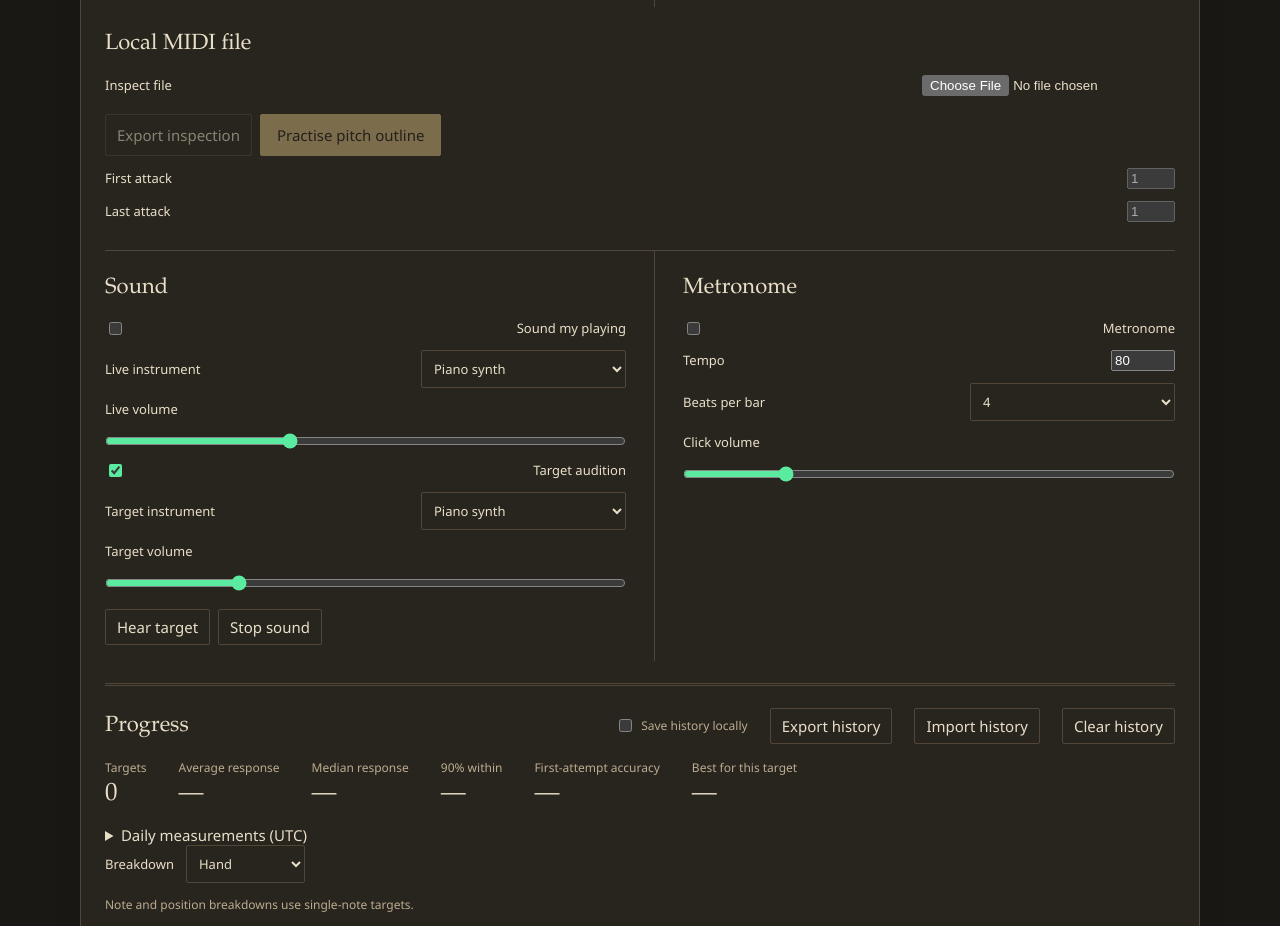
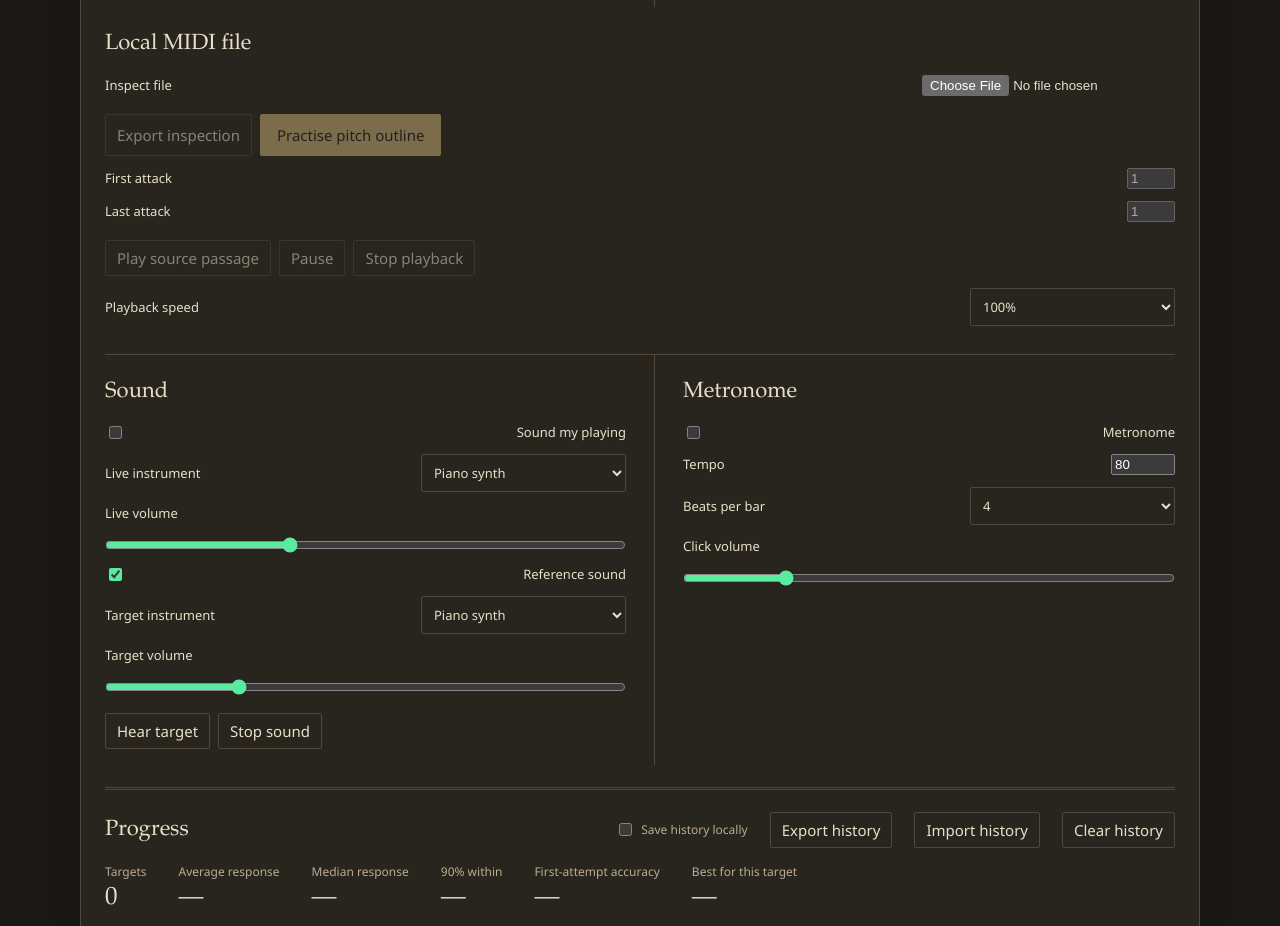
Before and after one commit to dkjroot/piano_sight_reader, a Flask app: page / in a window 1280 px wide. Shown: the part 1546-2472 px from the top of the page. Run offline with Flask 3, Linux system fonts and the light colour scheme.

Commit message:
Play MIDI source passages with independent tempo-aware reference audio

```diff
--- a/static/app.js
+++ b/static/app.js
@@ -6,6 +6,7 @@
 import {ScorePanel} from './score.js';
 import {makeOutline} from './outline.js';
 import {layoutPreset,staffViewport} from './layout.js';
+import {SourcePlayer} from './playback.js';
 
 const $ = id => document.getElementById(id);
 const performance = new Performance();
@@ -23,6 +24,7 @@
 let streamOffset = 0;
 let inputRevision = 0;
 const sound=new SoundPanel(()=>target,()=>new Set([...performance.held,...performance.sustained]));
+const sourcePlayer=new SourcePlayer(sound,scorePanel);
 const SETTLE_MS = 120;
 const storageKey = 'piano-sight-reader-v1';
 // Set bounds before restoring saved endpoints, avoiding browser clamping.
--- a/static/audio.js
+++ b/static/audio.js
@@ -1,7 +1,7 @@
 // Original additive instruments. No samples, network requests or MIDI output.
 export class SynthPath {
   constructor(context, destination) {
-    this.context=context; this.voices=new Map(); this.instrument='piano';
+    this.context=context; this.voices=new Map(); this.sounding=new Set(); this.instrument='piano';
     this.gain=context.createGain(); this.gain.gain.value=.25; this.gain.connect(destination);
   }
   configure(instrument,volume) {
@@ -10,12 +10,12 @@
     this.instrument=selected;
     this.gain.gain.setTargetAtTime(Math.max(0,Math.min(1,volume)),this.context.currentTime,.015);
   }
-  noteOn(pitch,time=this.context.currentTime,duration=null) {
+  noteOn(pitch,time=this.context.currentTime,duration=null,key=pitch,velocity=1) {
     if (!Number.isInteger(pitch) || pitch<0 || pitch>127) return;
-    this.noteOff(pitch,time);
+    this.noteOff(key,time);
     const envelope=this.context.createGain(), oscillators=[];
     envelope.connect(this.gain);
-    const organ=this.instrument==='organ', level=organ ? .12 : .22;
+    const organ=this.instrument==='organ', level=(organ ? .12 : .22)*Math.max(.01,Math.min(1,velocity));
     envelope.gain.setValueAtTime(0,time);
     envelope.gain.linearRampToValueAtTime(level,time+.008);
     if (!organ) envelope.gain.exponentialRampToValueAtTime(.002,time+5);
@@ -26,18 +26,20 @@
       oscillator.onended=()=>{oscillator.disconnect(); partial.disconnect();};
       oscillator.start(time); oscillators.push(oscillator);
     }
-    const voice={envelope,oscillators,start:time}; this.voices.set(pitch,voice);
-    if (duration!==null) this.release(pitch,voice,time+duration);
+    const voice={envelope,oscillators,start:time}; this.voices.set(key,voice); this.sounding.add(voice);
+    const last=oscillators.at(-1), cleanup=last.onended;
+    last.onended=()=>{cleanup(); envelope.disconnect(); this.sounding.delete(voice); if(this.voices.get(key)===voice) this.voices.delete(key);};
+    if (duration!==null) this.release(key,voice,time+duration);
   }
   release(pitch,voice,time) {
-    const end=Math.max(time,voice.start+.009), gain=voice.envelope.gain;
+    const gain=voice.envelope.gain;
+    if(time<voice.start) {gain.cancelScheduledValues(time); gain.setValueAtTime(0,time); for(const oscillator of voice.oscillators) oscillator.stop(time); return;}
+    const end=Math.max(time,voice.start+.009);
     // Hold the current envelope before fading; cancelAndHold avoids a release jump.
     if (gain.cancelAndHoldAtTime) gain.cancelAndHoldAtTime(end);
     else {gain.cancelScheduledValues(end); gain.setValueAtTime(gain.value,end);}
     gain.linearRampToValueAtTime(0,end+.06);
     for (const oscillator of voice.oscillators) oscillator.stop(end+.07);
-    const last=voice.oscillators.at(-1), cleanup=last.onended;
-    last.onended=()=>{cleanup(); voice.envelope.disconnect(); if(this.voices.get(pitch)===voice) this.voices.delete(pitch);};
   }
   noteOff(pitch,time=this.context.currentTime) {const voice=this.voices.get(pitch); if(voice) {this.voices.delete(pitch); this.release(pitch,voice,time);}}
   sync(pitches) {
@@ -45,7 +47,7 @@
     for (const pitch of this.voices.keys()) if(!wanted.has(pitch)) this.noteOff(pitch);
     for (const pitch of wanted) if(!this.voices.has(pitch)) this.noteOn(pitch);
   }
-  stop() {for(const pitch of [...this.voices.keys()]) this.noteOff(pitch);}
+  stop() {this.voices.clear(); for(const voice of this.sounding) this.release(null,voice,this.context.currentTime);}
 }
 export class MetronomeClock {
   constructor() {this.running=false;}
--- /dev/null
+++ b/static/playback.js
@@ -0,0 +1,44 @@
+import {PlaybackCursor,referencePlan} from './transport.js';
+const $=id=>document.getElementById(id);
+export class SourcePlayer {
+  constructor(sound,scorePanel) {
+    this.sound=sound; this.panel=scorePanel; this.cursor=new PlaybackCursor(); this.timer=null; this.revision=0; this.lastPaint=-1;
+    scorePanel.onPassageChange=()=>{this.stop(); this.refresh();};
+    sound.onReferenceStop=()=>this.stop(); sound.onConfigure=()=>this.refresh();
+    $('play-source').addEventListener('click',()=>void this.play());
+    $('pause-source').addEventListener('click',()=>{this.revision++; this.cursor.pause(sound.engine.context.currentTime); this.silence(); $('source-playback-status').textContent=`Paused · ${this.cursor.position.toFixed(1)} / ${this.cursor.plan.duration.toFixed(1)} s`; this.refresh();});
+    $('stop-source').addEventListener('click',()=>this.stop());
+    $('source-speed').addEventListener('change',()=>this.stop());
+    this.refresh();
+  }
+  refresh() {
+    const tracks=new Set(this.panel.rules().filter(rule=>rule.enabled).map(rule=>rule.track));
+    const playable=this.panel.score?.duration_ticks>0 && this.panel.score.notes.some(note=>note.channel!==9 && tracks.has(note.track));
+    $('play-source').disabled=!playable || !$('reference-sound').checked || this.cursor.state==='playing';
+    $('play-source').textContent=this.cursor.state==='paused' ? 'Resume passage' : 'Play source passage';
+    $('pause-source').disabled=this.cursor.state!=='playing';
+    $('stop-source').disabled=['stopped','ended'].includes(this.cursor.state);
+  }
+  async play() {
+    const revision=++this.revision;
+    try {
+      const plan=this.cursor.state==='paused' ? this.cursor.plan : referencePlan(this.panel.score,{start:+$('passage-start').value,end:+$('passage-end').value,tracks:this.panel.rules()},+$('source-speed').value);
+      if(!plan.notes.length || !plan.duration) throw new Error('No playable note durations in this source passage.');
+      if(!await this.sound.activate() || revision!==this.revision) return;
+      this.sound.engine.reference.stop();
+      this.cursor.play(plan,this.sound.engine.context.currentTime,this.cursor.state==='paused' ? this.cursor.position : 0);
+      this.lastPaint=-1; this.pump(); this.timer=setInterval(()=>this.pump(),25); this.refresh();
+    } catch(error) {$('source-playback-status').textContent='Playback failed: '+error.message;}
+  }
+  pump() {
+    const now=this.sound.engine.context.currentTime;
+    this.cursor.pump(now,note=>this.sound.engine.reference.noteOn(note.pitch,note.time,note.duration,note.id,note.velocity/127));
+    if(now-this.lastPaint>.2 || this.cursor.state==='ended') {
+      $('source-playback-status').textContent=`${this.cursor.state==='ended' ? 'Finished' : 'Playing'} · ${this.cursor.at(now).toFixed(1)} / ${this.cursor.plan.duration.toFixed(1)} s`;
+      this.lastPaint=now;
+    }
+    if(this.cursor.state==='ended') {this.silence(); this.refresh();}
+  }
+  silence() {clearInterval(this.timer); this.timer=null; this.sound.engine?.reference.stop();}
+  stop() {this.revision++; this.cursor.stop(); this.silence(); $('source-playback-status').textContent=''; this.refresh();}
+}
--- a/static/score.js
+++ b/static/score.js
@@ -4,7 +4,7 @@
 export class ScorePanel {
   constructor(onPractice=()=>{},getSettings=()=>({low:48,high:84,hand:'right',material:'white',span:'near',size:1,key:'C'})) {
     this.getSettings=getSettings;
-    this.score=null; this.revision=0; this.trackControls=[];
+    this.score=null; this.revision=0; this.trackControls=[]; this.onPassageChange=()=>{};
     $('score-file').addEventListener('change',async()=>{
       const revision=++this.revision, file=$('score-file').files[0];
       if(!file) return;
@@ -22,10 +22,10 @@
         $('export-score').disabled=false; this.drawTracks();
         const count=attackGroups(result).length;
         for(const id of ['passage-start','passage-end']) {$(id).disabled=!count; $(id).max=Math.max(1,count);}
-        $('passage-start').value=1; $('passage-end').value=Math.min(512,count)||1; this.refresh();
+        $('passage-start').value=1; $('passage-end').value=Math.min(512,count)||1; this.refresh(); this.onPassageChange();
       } catch(error) {if(revision===this.revision) $('score-status').textContent='Import failed: '+error.message;}
     });
-    for(const id of ['passage-start','passage-end']) $(id).addEventListener('change',()=>this.refresh());
+    for(const id of ['passage-start','passage-end']) $(id).addEventListener('change',()=>{this.refresh(); this.onPassageChange();});
     $('practice-score').addEventListener('click',()=>{const outline=this.refresh(); if(outline?.targets.length) onPractice(this.score,{start:outline.start,end:outline.end,tracks:this.rules()},this.filename);});
     $('export-score').addEventListener('click',()=>{
       if(!this.score) return;
@@ -43,7 +43,7 @@
       name.textContent=`${track.name} · ${count} piano attacks`; label.append(include,name);
       staff.id='score-staff-'+track.index; staff.setAttribute('aria-label','Staff for '+track.name); staff.disabled=!count;
       staff.append(new Option('Infer from middle C','auto'),new Option('Treble','treble'),new Option('Bass','bass'));
-      for(const input of [include,staff]) input.addEventListener('change',()=>this.refresh());
+      for(const input of [include,staff]) input.addEventListener('change',()=>{this.refresh(); this.onPassageChange();});
       row.append(label,staff); container.append(row); this.trackControls.push({track:track.index,include,staff});
     }
   }
--- a/static/sound.js
+++ b/static/sound.js
@@ -1,9 +1,9 @@
 import {LocalAudio,MetronomeClock} from './audio.js';
 const $=id=>document.getElementById(id);
-const ids=['live-instrument','live-volume','reference-instrument','reference-volume','reference-sound','click-volume','tempo','beats'];
+const ids=['live-instrument','live-volume','reference-instrument','reference-volume','reference-sound','click-volume','tempo','beats','source-speed'];
 export class SoundPanel {
   constructor(getTarget,getPitches) {
-    this.getTarget=getTarget; this.getPitches=getPitches; this.clock=new MetronomeClock(); this.engine=null; this.timer=null; this.revision=0;
+    this.getTarget=getTarget; this.getPitches=getPitches; this.clock=new MetronomeClock(); this.engine=null; this.timer=null; this.revision=0; this.onReferenceStop=()=>{}; this.onConfigure=()=>{};
     try {const saved=JSON.parse(localStorage.getItem('piano-sight-reader-sound')||'{}');
       for(const id of ids) if(saved[id]!==undefined) {
         const element=$(id);
@@ -12,9 +12,9 @@
         else if(Number.isFinite(+saved[id])) element.value=Math.max(+element.min,Math.min(+element.max,+saved[id]));
       }
     } catch { /* Sound settings are optional. */ }
-    for(const id of ids) $(id).addEventListener('change',()=>{this.configure(); this.persist(); if(this.clock.running && ['tempo','beats'].includes(id)) {this.engine.stopClicks(); this.clock.start(this.engine.context.currentTime,+$('tempo').value,+$('beats').value);}});
+    for(const id of ids) $(id).addEventListener('change',()=>{if(['reference-instrument','reference-sound'].includes(id)) this.onReferenceStop(); this.configure(); this.persist(); if(this.clock.running && ['tempo','beats'].includes(id)) {this.engine.stopClicks(); this.clock.start(this.engine.context.currentTime,+$('tempo').value,+$('beats').value);}});
     $('live-sound').addEventListener('change',async()=>{if($('live-sound').checked) await this.activate(); this.sync();});
-    $('hear-target').addEventListener('click',async()=>{if($('reference-sound').checked && await this.activate()) this.engine.audition(this.getTarget().map(note=>note.midi));});
+    $('hear-target').addEventListener('click',async()=>{if($('reference-sound').checked && await this.activate()) {this.onReferenceStop(); this.engine.audition(this.getTarget().map(note=>note.midi));}});
     $('metronome').addEventListener('change',async()=>{
       const revision=++this.revision, enabled=$('metronome').checked;
       this.clock.stop(); clearInterval(this.timer); this.engine?.stopClicks();
@@ -42,10 +42,10 @@
     this.engine.reference.configure($('reference-instrument').value,+$('reference-volume').value/100);
     this.engine.clickGain.gain.setTargetAtTime(+$('click-volume').value/100,this.engine.context.currentTime,.015);
     if(!$('reference-sound').checked) this.engine.reference.stop();
-    this.sync();
+    this.sync(); this.onConfigure();
   }
   sync() {if(this.engine) this.engine.live.sync($('live-sound').checked ? this.getPitches() : []);}
   pump() {this.clock.pump(this.engine.context.currentTime,event=>this.engine.click(event));}
   stopClock() {this.revision++; this.clock.stop(); this.engine?.stopClicks(); clearInterval(this.timer); this.timer=null; $('metronome').checked=false;}
-  panic() {this.stopClock(); if(this.engine) this.engine.panic(); $('live-sound').checked=false;}
+  panic() {this.onReferenceStop(); this.stopClock(); if(this.engine) this.engine.panic(); $('live-sound').checked=false;}
 }
--- /dev/null
+++ b/static/transport.js
@@ -0,0 +1,75 @@
+import {attackGroups} from './outline.js';
+
+export function secondsAt(score,tick) {
+  const map=score.tempo_map; let low=0, high=map.length;
+  while(low<high) {const middle=(low+high)>>>1; if(map[middle].tick<=tick) low=middle+1; else high=middle;}
+  const tempo=map[Math.max(0,low-1)];
+  return tempo.seconds+(tick-tempo.tick)*tempo.microseconds_per_quarter/score.ticks_per_quarter/1_000_000;
+}
+export function referencePlan(score,{start=1,end=512,tracks=null}={},speed=1) {
+  const groups=attackGroups(score);
+  if(!groups.length) return {notes:[],duration:0};
+  start=Math.max(1,Math.min(groups.length,Math.trunc(start)||1));
+  end=Math.max(start,Math.min(groups.length,start+511,Math.trunc(end)||groups.length));
+  const first=groups[start-1].tick, last=groups[end]?.tick??score.duration_ticks;
+  speed=Math.max(.25,Math.min(2,Number(speed)||1));
+  const included=tracks ? new Set(tracks.filter(rule=>rule.enabled).map(rule=>rule.track)) : null;
+  const voices=new Map(), held=new Map(), pedal=new Set(), spans=[];
+  const close=(voice,tick)=>{voice.end=tick; voices.delete(voice.id);};
+  const release=(voice,tick)=>{voice.released=true; if(!pedal.has(voice.channel)) close(voice,tick);};
+  for(const event of score.events) {
+    if(event.tick>=last) break;
+    const message=event.message, channel=message.channel;
+    if(channel===9) continue;
+    if(message.type==='control_change') {
+      if(message.control===64 || message.control===121) {
+        if(message.control===64 && message.value>=64) pedal.add(channel);
+        else {pedal.delete(channel); for(const voice of [...voices.values()]) if(voice.channel===channel && voice.released) close(voice,event.tick);}
+      }
+      if(message.control===120 || message.control===123) {
+        for(const voice of [...voices.values()]) if(voice.channel===channel) {
+          if(message.control===120) close(voice,event.tick); else release(voice,event.tick);
+        }
+        for(const [key,queue] of held) if(queue[0]?.channel===channel) held.delete(key);
+      }
+      continue;
+    }
+    if(included && !included.has(event.track)) continue;
+    if(!['note_on','note_off'].includes(message.type)) continue;
+    const key=`${event.track}:${channel}:${message.note}`;
+    if(message.type==='note_on' && message.velocity>0) {
+      const voice={id:`t${event.track}:n${event.index}`,pitch:message.note,velocity:message.velocity,channel,start:event.tick,end:null,released:false};
+      voices.set(voice.id,voice); spans.push(voice);
+      if(!held.has(key)) held.set(key,[]); held.get(key).push(voice);
+    } else {
+      const voice=held.get(key)?.shift(); if(voice && voices.has(voice.id)) release(voice,event.tick);
+    }
+  }
+  // A passage boundary is a transport stop, not an invented physical note-off.
+  for(const voice of voices.values()) voice.end=last;
+  const origin=secondsAt(score,first);
+  const notes=spans.filter(voice=>voice.start<last && voice.end>Math.max(first,voice.start)).map(voice=>({id:voice.id,pitch:voice.pitch,velocity:voice.velocity,start:(secondsAt(score,Math.max(first,voice.start))-origin)/speed,end:(secondsAt(score,voice.end)-origin)/speed}));
+  const edges=notes.flatMap(note=>[[note.start,1],[note.end,-1]]).sort((a,b)=>a[0]-b[0] || a[1]-b[1]);
+  let simultaneous=0; for(const [,change] of edges) {simultaneous+=change; if(simultaneous>128) throw new Error('Source passage exceeds 128 simultaneous playback voices.');}
+  return {notes,duration:Math.max(0,(secondsAt(score,last)-origin)/speed),sourceStart:first,sourceEnd:last};
+}
+export class PlaybackCursor {
+  constructor() {this.state='stopped'; this.position=0; this.plan=null;}
+  play(plan,now,position=0) {
+    this.plan=plan; this.position=Math.max(0,Math.min(plan.duration,position));
+    this.origin=now+.03-this.position; this.index=0; this.state='playing';
+  }
+  at(now) {return this.state==='playing' ? Math.max(this.position,Math.min(this.plan.duration,now-this.origin)) : this.position;}
+  pause(now) {if(this.state==='playing') {this.position=this.at(now); this.state='paused';}}
+  stop() {this.position=0; this.index=0; this.state='stopped';}
+  pump(now,emit) {
+    if(this.state!=='playing') return;
+    const position=this.at(now);
+    if(position>=this.plan.duration) {this.position=this.plan.duration; this.state='ended'; return;}
+    while(this.index<this.plan.notes.length && this.origin+this.plan.notes[this.index].start<now+.1) {
+      const note=this.plan.notes[this.index++], start=Math.max(note.start,this.position,position);
+      if(note.end<=start) continue;
+      emit({...note,time:Math.max(now,this.origin+start),duration:note.end-start});
+    }
+  }
+}
--- a/templates/index.html
+++ b/templates/index.html
@@ -63,6 +63,9 @@
     <div class="range-buttons"><button id="export-score" class="quiet" disabled>Export inspection</button><button id="practice-score" disabled>Practise pitch outline</button></div>
     <label>First attack <input id="passage-start" type="number" min="1" max="1" value="1" disabled></label>
     <label>Last attack <input id="passage-end" type="number" min="1" max="1" value="1" disabled></label>
+    <div class="range-buttons"><button id="play-source" class="quiet" disabled>Play source passage</button><button id="pause-source" class="quiet" disabled>Pause</button><button id="stop-source" class="quiet" disabled>Stop playback</button></div>
+    <label>Playback speed <select id="source-speed"><option value="0.25">25%</option><option value="0.5">50%</option><option value="0.75">75%</option><option value="1" selected>100%</option><option value="1.25">125%</option><option value="1.5">150%</option><option value="2">200%</option></select></label>
+    <p id="source-playback-status" class="small" role="status"></p>
     <p id="outline-status" class="small" role="status"></p><p id="score-playing" class="small" role="status"></p>
   </section>
   <section class="settings-grid" aria-label="Sound settings">
@@ -70,7 +73,7 @@
       <label class="check"><input id="live-sound" type="checkbox"> Sound my playing</label>
       <label>Live instrument <select id="live-instrument"><option value="piano">Piano synth</option><option value="organ">Organ synth</option></select></label>
       <label>Live volume <input id="live-volume" type="range" min="0" max="100" value="35"></label>
-      <label class="check"><input id="reference-sound" type="checkbox" checked> Target audition</label>
+      <label class="check"><input id="reference-sound" type="checkbox" checked> Reference sound</label>
       <label>Target instrument <select id="reference-instrument"><option value="piano">Piano synth</option><option value="organ">Organ synth</option></select></label>
       <label>Target volume <input id="reference-volume" type="range" min="0" max="100" value="25"></label>
       <div class="range-buttons"><button id="hear-target" class="quiet">Hear target</button><button id="sound-panic" class="quiet">Stop sound</button></div>
```
Also changed, not shown: DEVELOPMENT.md (+24 -0 lines), ROADMAP.md (+4 -1 lines), tests/browser.cjs (+36 -0 lines), tests/core.test.js (+57 -0 lines), tests/test_app.py (+1 -1 lines), README.md.
